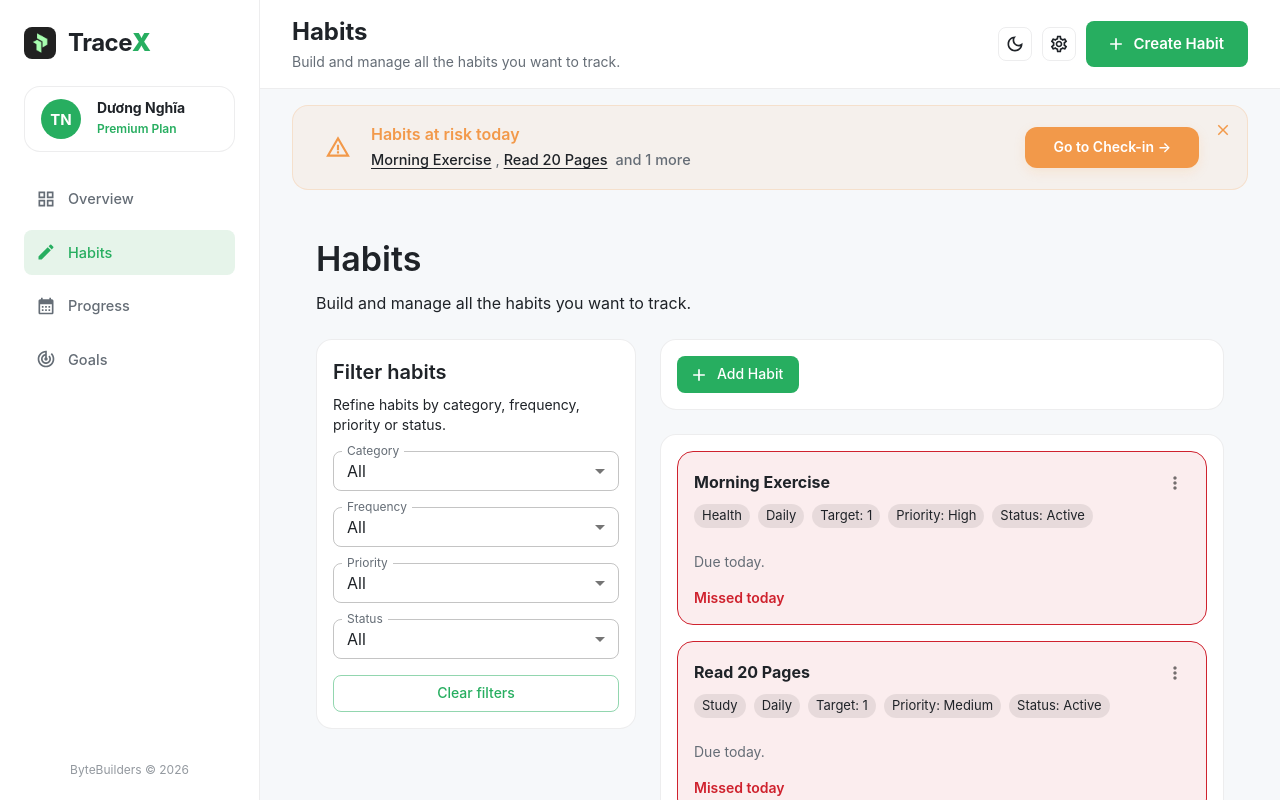
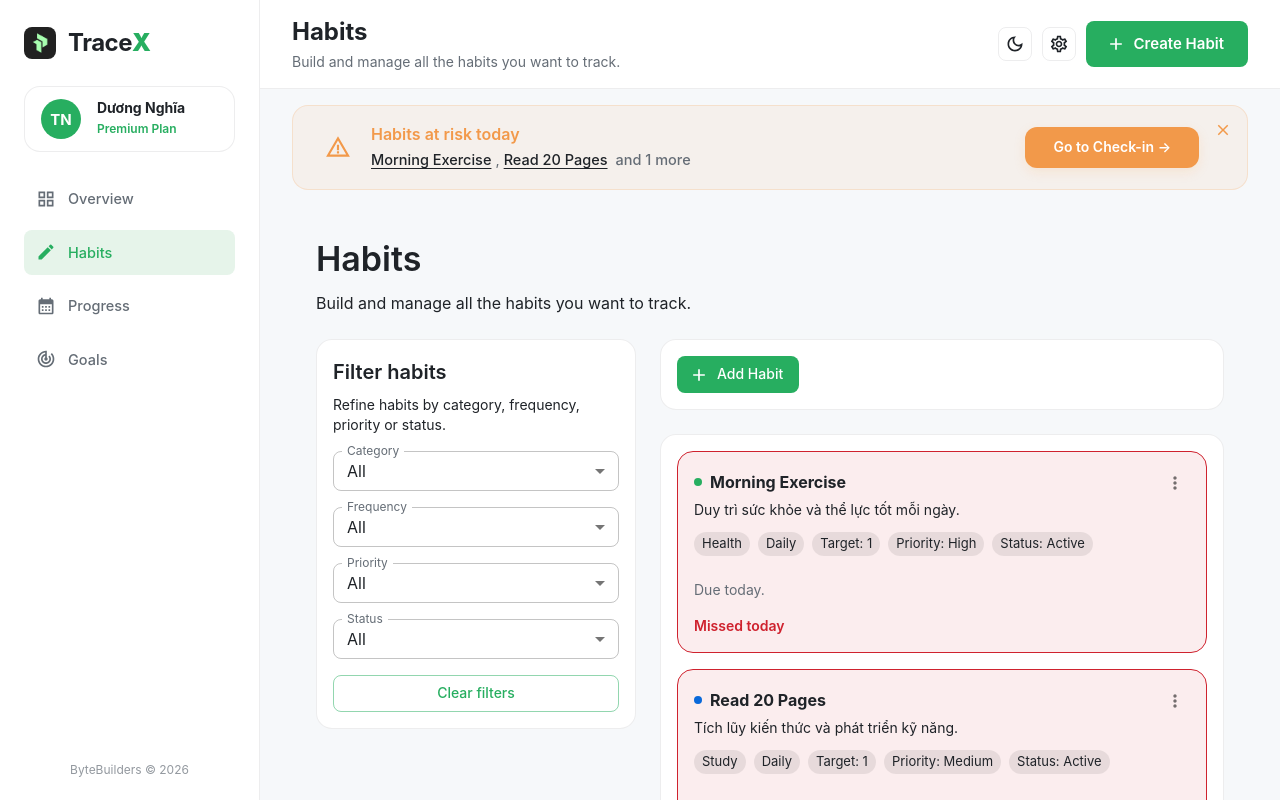
Before and after one commit to NghiaDPTWorkk/habit-hub, a React (Vite) app in the folder fe/: page /habits in a window 1280 px wide. Built offline with nearby package versions, Linux system fonts and the light colour scheme.

Commit message:
refactor(ui): HH-97 - add category dot and desc #97

```diff
--- a/fe/src/features/habits/components/HabitCard.tsx
+++ b/fe/src/features/habits/components/HabitCard.tsx
@@ -1,11 +1,34 @@
 import { type FC } from 'react'
 import Chip from '@mui/material/Chip'
 import { useTheme, alpha } from '@mui/material/styles'
-import { Box } from '@/components/ui'
+import { Box, Typography } from '@/components/ui'
 import { Icons } from '@/components/ui/icons'
 import { Card } from '@/components/ui/Card'
 import { HabitOverflowMenu, type HabitOverflowMenuItem } from './HabitOverflowMenu'
 import type { Habit } from '@/types'
+
+const CATEGORY_COLORS: Record<string, string> = {
+  Health: 'success.main',
+  Study: 'info.main',
+  Work: 'primary.main',
+  Mindfulness: 'secondary.main',
+  Other: 'warning.main',
+}
+
+const getHabitDescription = (category: string) => {
+  switch (category) {
+    case 'Health':
+      return 'Duy trì sức khỏe và thể lực tốt mỗi ngày.'
+    case 'Study':
+      return 'Tích lũy kiến thức và phát triển kỹ năng.'
+    case 'Work':
+      return 'Tập trung làm việc và tối ưu hóa hiệu suất.'
+    case 'Mindfulness':
+      return 'Giữ tâm trí bình yên và cân bằng cuộc sống.'
+    default:
+      return 'Theo dõi và xây dựng thói quen tốt hơn.'
+  }
+}
 
 const CARD_TEXTS = {
   scheduled: 'Scheduled on',
@@ -123,16 +146,36 @@ export const HabitCard: FC<HabitCardProps> = ({
         >
           <Box>
             <Box
-              component="h3"
               sx={{
-                ...theme.typography.subtitle1,
-                fontWeight: 700,
-                margin: 0,
-                mb: 1,
+                display: 'flex',
+                alignItems: 'center',
+                gap: 1,
+                mb: 0.5,
               }}
             >
-              {habit.name}
+              <Box
+                component="span"
+                sx={{
+                  width: 8,
+                  height: 8,
+                  borderRadius: '50%',
+                  bgcolor: CATEGORY_COLORS[habit.category] || 'text.secondary',
+                  display: 'inline-block',
+                }}
+              />
+              <Typography
+                variant="subtitle1"
+                sx={{
+                  fontWeight: 700,
+                  margin: 0,
+                }}
+              >
+                {habit.name}
+              </Typography>
             </Box>
+            <Typography variant="body2" color="text.secondary" sx={{ mb: 1.5, display: 'block' }}>
+              {getHabitDescription(habit.category)}
+            </Typography>
             <Box sx={{ display: 'flex', flexWrap: 'wrap', gap: 1, mb: 1 }}>
               <Chip label={habit.category} size="small" />
               <Chip
```
